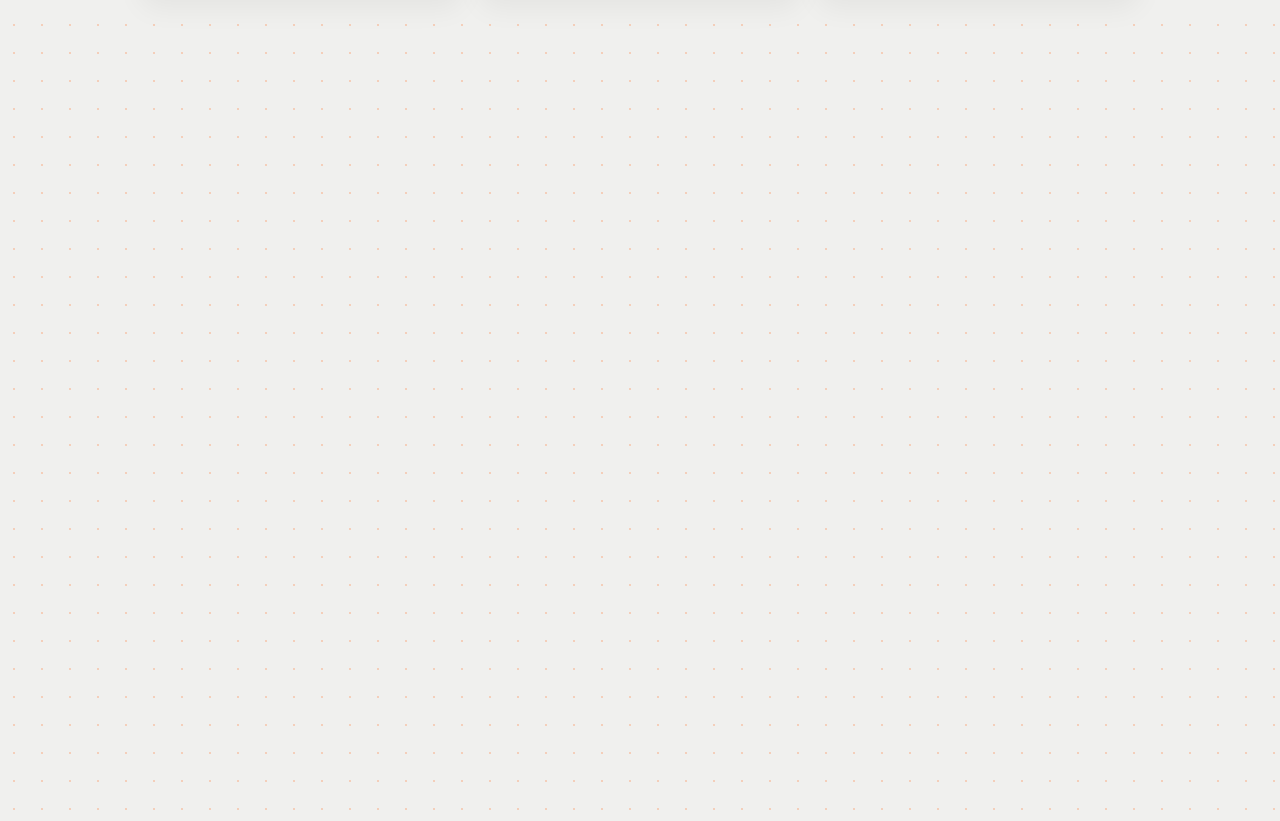
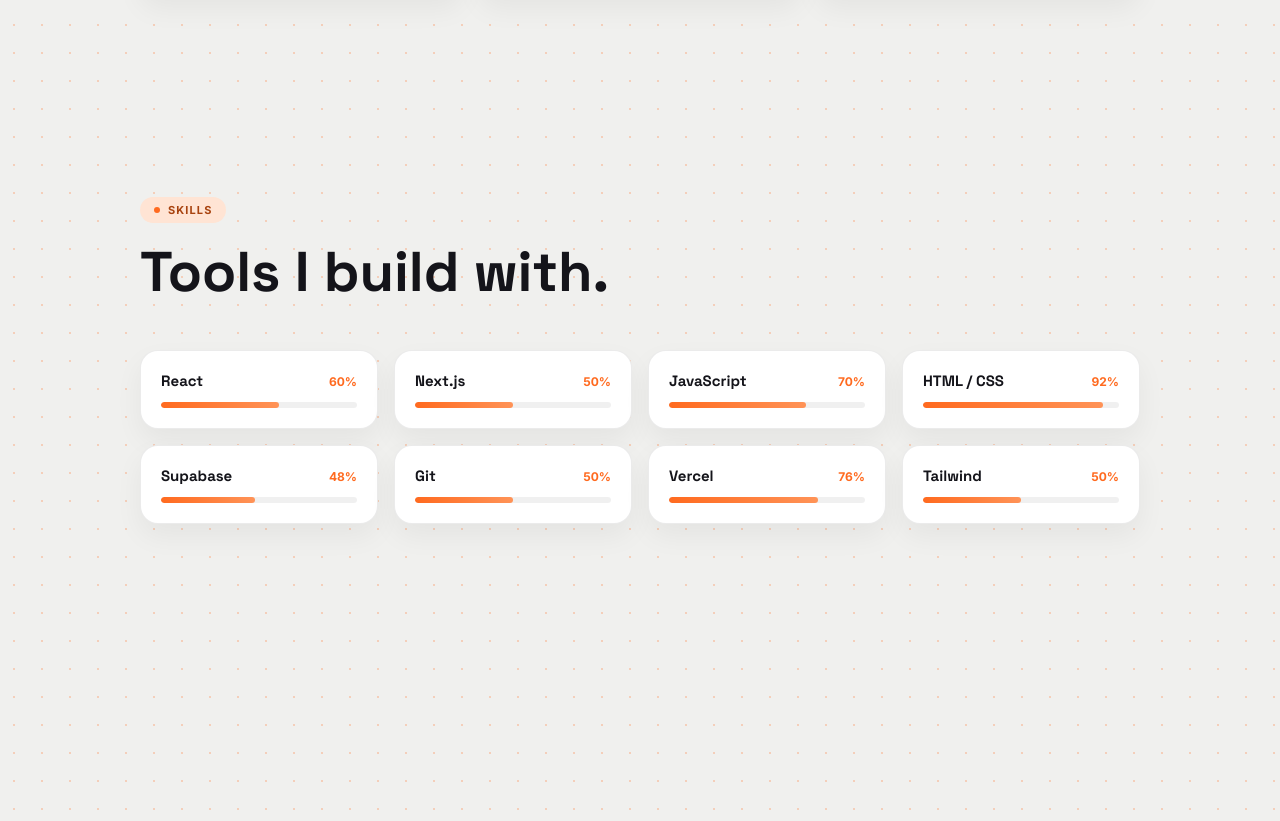
Before and after one commit to DRONE0PS/levi-portfolio, a Next.js app: page / in a window 1280 px wide. Shown: the part 2145-2966 px from the top of the page. Built offline with nearby package versions, Linux system fonts and the light colour scheme.

Commit message:
Add Skills section with proficiency bars

```diff
--- a/app/page.js
+++ b/app/page.js
@@ -695,8 +695,137 @@
           </div>
         </div>
       </section>
+
+      {/* SKILLS */}
+      <section
+        id="skills"
+        style={{
+          padding: "100px 24px",
+          position: "relative",
+        }}
+      >
+        <div style={{ maxWidth: 1000, margin: "0 auto" }}>
+          <div
+            style={{
+              display: "inline-flex",
+              alignItems: "center",
+              gap: 8,
+              padding: "6px 14px",
+              borderRadius: 999,
+              background: "var(--orange-soft)",
+              marginBottom: 20,
+            }}
+          >
+            <span style={{ width: 6, height: 6, borderRadius: "50%", background: "var(--orange)" }} />
+            <span
+              style={{
+                fontSize: 11,
+                fontWeight: 700,
+                letterSpacing: "0.1em",
+                textTransform: "uppercase",
+                color: "#a8430f",
+                fontFamily: "var(--font-body)",
+              }}
+            >
+              Skills
+            </span>
+          </div>
+
+          <h2
+            style={{
+              fontFamily: "var(--font-display)",
+              fontWeight: 700,
+              fontSize: "min(9vw, 56px)",
+              lineHeight: 1.05,
+              margin: 0,
+              maxWidth: 700,
+              color: "var(--ink)",
+            }}
+          >
+            Tools I build with.
+          </h2>
+
+          <div
+            style={{
+              display: "grid",
+              gridTemplateColumns: "repeat(auto-fit, minmax(220px, 1fr))",
+              gap: 16,
+              marginTop: 48,
+            }}
+          >
+            {[
+              { name: "React", level: 60 },
+              { name: "Next.js", level: 50 },
+              { name: "JavaScript", level: 70 },
+              { name: "HTML / CSS", level: 92 },
+              { name: "Supabase", level: 48 },
+              { name: "Git", level: 50 },
+              { name: "Vercel", level: 76 },
+              { name: "Tailwind", level: 50 },
+            ].map((skill) => (
+              <div
+                key={skill.name}
+                style={{
+                  background: "#fff",
+                  border: "1px solid rgba(0,0,0,0.08)",
+                  borderRadius: 18,
+                  padding: "20px",
+                  boxShadow: "0 12px 28px rgba(0,0,0,0.05)",
+                }}
+              >
+                <div
+                  style={{
+                    display: "flex",
+                    justifyContent: "space-between",
+                    alignItems: "baseline",
+                    marginBottom: 12,
+                  }}
+                >
+                  <span
+                    style={{
+                      fontFamily: "var(--font-display)",
+                      fontSize: 15,
+                      fontWeight: 700,
+                      color: "var(--ink)",
+                    }}
+                  >
+                    {skill.name}
+                  </span>
+                  <span
+                    style={{
+                      fontFamily: "var(--font-body)",
+                      fontSize: 12,
+                      fontWeight: 700,
+                      color: "var(--orange)",
+                    }}
+                  >
+                    {skill.level}%
+                  </span>
+                </div>
+                <div
+                  style={{
+                    width: "100%",
+                    height: 6,
+                    borderRadius: 999,
+                    background: "rgba(0,0,0,0.06)",
+                    overflow: "hidden",
+                  }}
+                >
+                  <div
+                    style={{
+                      width: `${skill.level}%`,
+                      height: "100%",
+                      borderRadius: 999,
+                      background: "linear-gradient(90deg, #ff6a1f, #ff9357)",
+                    }}
+                  />
+                </div>
+              </div>
+            ))}
+          </div>
+        </div>
+      </section>
       {/* placeholder for next sections */}
-      <section id="skills" style={{ minHeight: "40vh" }} />
       <section id="projects" style={{ minHeight: "40vh" }} />
       <section id="contact" style={{ minHeight: "40vh" }} />
     </main>
```
